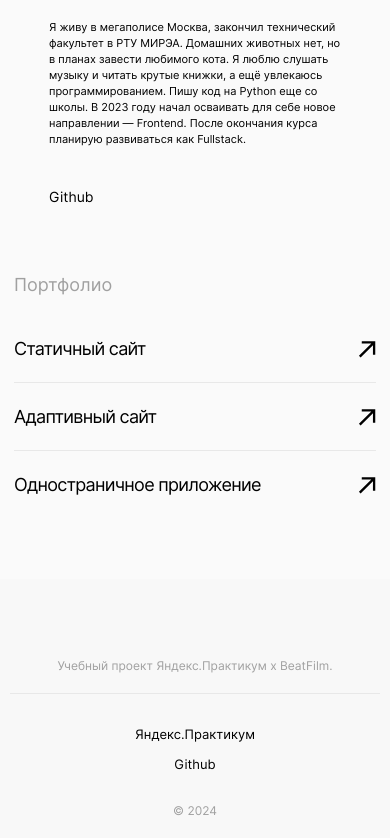
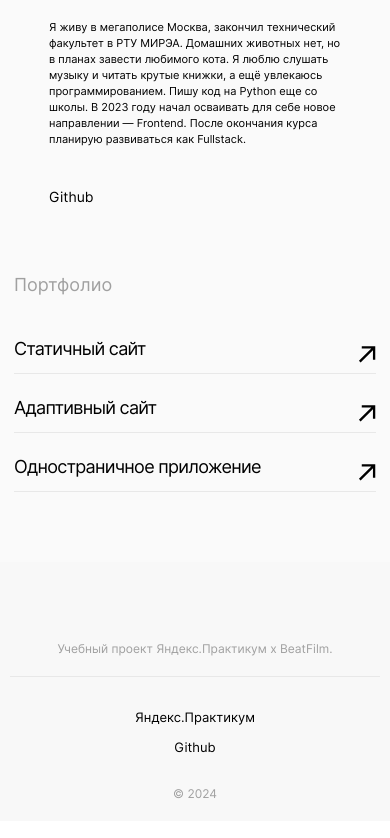
Before and after one commit to andrekur/movies-explorer-frontend, a React (Create React App) app: page / in a window 390 px wide. Shown: the part 2784-3622 px from the top of the page. Built offline with nearby package versions, Linux system fonts and the light colour scheme.

Commit message:
Изменяет блок ссылок

```diff
--- a/src/components/Main/AboutMe/AboutMe.js
+++ b/src/components/Main/AboutMe/AboutMe.js
@@ -13,7 +13,7 @@ function AboutMe() {
           <p className="aboutme__history">
           Я живу в мегаполисе Москва, закончил технический факультет в РТУ МИРЭА. Домашних животных нет, но в планах завести любимого кота. Я люблю слушать музыку и читать крутые книжки, а ещё увлекаюсь программированием. Пишу код на Python еще со школы. В 2023 году начал осваивать для себе новое направлении&nbsp;&mdash;&nbsp;Frontend. После окончания курса планирую развиваться как Fullstack.
           </p>
-          <a className="aboutme__link" href="https://github.com/andrekur">Github</a>
+          <a className="aboutme__link" href="https://github.com/andrekur" rel="noreferrer" target="_blank">Github</a>
         </div>
         <img className="aboutme__author-image" src={Avatar} alt="Фотография автора"/>
       </div>
--- a/src/components/Main/Portfolio/Portfolio.css
+++ b/src/components/Main/Portfolio/Portfolio.css
@@ -26,21 +26,18 @@
   margin: 0 auto;
 }
 
-.portfolio__link {
-  box-sizing: border-box;
-  display: flex;
-  justify-content: space-between;
-  padding-bottom: 9px;
-  border-bottom: 1px solid #E8E8E8;
-}
-
 .portfolio__link_border-unactive {
   padding: 0;
   border: 0;
 }
 
-.portfolio__link-text {
+.portfolio__link {
+  display: block;
+  box-sizing: border-box;
+  padding-bottom: 9px;
+  border-bottom: 1px solid #E8E8E8;
   color: black;
+  width: 100%;
   text-decoration: none;
   margin: 0;
   padding-bottom: 10px;
@@ -48,26 +45,17 @@
   font-weight: 400;
   line-height: 50px;
   letter-spacing: -0.04em;
+  background-image: url(../../../images/utils/btn-link.svg);
+  background-position: right;
+  background-repeat: no-repeat;
 }
 
-.portfolio__link-text:hover {
+.portfolio__link:hover {
   opacity: .7;
 }
 
-.portfolio__link-img {
-  background-image: url(../../../images/utils/btn-link.svg);
-  height: 60px;
-  width: 29px;
-  background-repeat: no-repeat;
-  background-position: center;
-}
-
 @media screen and (max-width: 800px) {
-  .portfolio__link-img {
-    width: 27px;
-  }
-
-  .portfolio__link-text {
+  .portfolio__link {
     font-size: 28px;
     font-weight: 400;
     line-height: 50px;
@@ -88,15 +76,10 @@
     margin: 0 0 40px;
   }
 
-  .portfolio__link-text {
+  .portfolio__link {
     font-size: 18px;
     font-weight: 400;
     line-height: 28px;
     letter-spacing: -0.04em;
   }
-
-  .portfolio__link-img {
-    width: 18px;
-    height: 28px;
-  }
 }
--- a/src/components/Main/Portfolio/Portfolio.js
+++ b/src/components/Main/Portfolio/Portfolio.js
@@ -5,17 +5,14 @@ function Portfolio() {
     <section className="portfolio">
       <h2 className="portfolio__title">Портфолио</h2>
       <ul className="portfolio__links">
-        <li className="portfolio__link">
-          <a className="portfolio__link-text" href="https://andrekur.github.io/how-to-learn/" rel="noreferrer" target="_blank">Статичный сайт</a>
-          <div className="portfolio__link-img"/>
+        <li>
+          <a className="portfolio__link" href="https://andrekur.github.io/how-to-learn/" rel="noreferrer" target="_blank">Статичный сайт</a>
         </li>
-        <li className="portfolio__link">
-          <a className="portfolio__link-text" href="https://andrekur.github.io/russian-travel/" rel="noreferrer" target="_blank">Адаптивный сайт</a>
-          <div className="portfolio__link-img"/>
+        <li>
+          <a className="portfolio__link" href="https://andrekur.github.io/russian-travel/" rel="noreferrer" target="_blank">Адаптивный сайт</a>
         </li>
-        <li className="portfolio__link portfolio__link_border-unactive">
-          <a className="portfolio__link-text" href="https://andrekur.nomoredomainsmonster.ru" rel="noreferrer" target="_blank">Одностраничное приложение</a>
-          <div className="portfolio__link-img"/>
+        <li>
+          <a className="portfolio__link" href="https://andrekur.nomoredomainsmonster.ru" rel="noreferrer" target="_blank">Одностраничное приложение</a>
         </li>
       </ul>
     </section>
```
